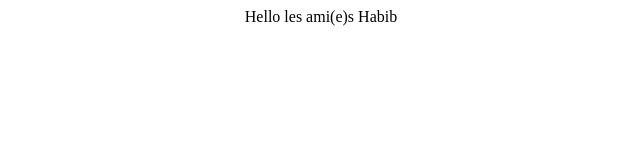
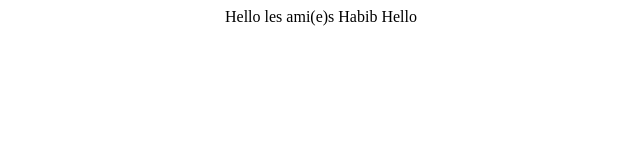
Before and after one commit to sghabib/99-HABIB-DORSAF, a plain HTML site: page index.html in a window 1280 px wide. Shown: the full height of the page, 319-959 px from the left. Drawn offline with Linux system fonts and the light colour scheme.

Commit message:
Verification Hello Habib

```diff
--- a/index.html
+++ b/index.html
@@ -5,7 +5,7 @@
 <body>
 <div align="center">
 <a1>Hello les ami(e)s</a1>
-Habib
+Habib Hello
 </div>
 </body>
 </html>
```
